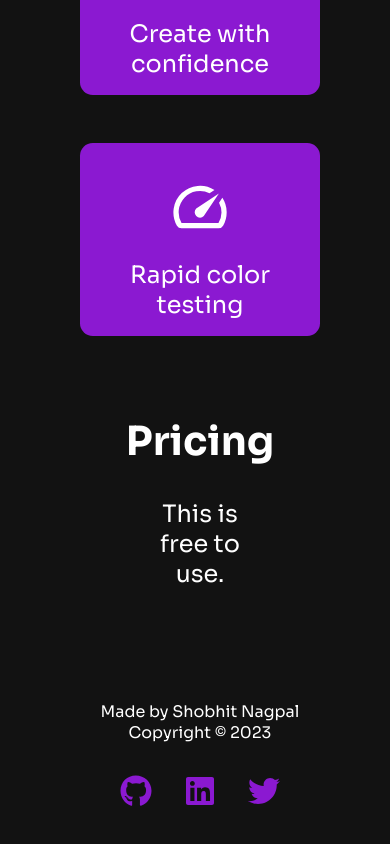
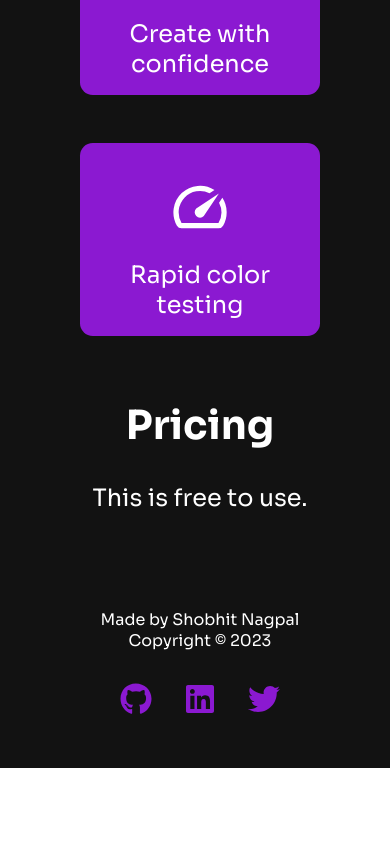
Before and after one commit to Shobhit-Nagpal/palettepix, a React (Create React App) app: page / in a window 390 px wide. Shown: the part 1108-1952 px from the top of the page. After the commit the page ends 1876 px from the top, so only its background shows below. Built offline with nearby package versions, Linux system fonts and the light colour scheme.

Commit message:
Added media query

```diff
--- a/src/styles/Pricing.css
+++ b/src/styles/Pricing.css
@@ -18,3 +18,9 @@
     font-size: 1.5rem;
     margin: 0 auto;
 }
+
+@media screen and (max-width: 500px) {
+    .pricing {
+        padding: 1rem 2rem;
+    }
+}
```
